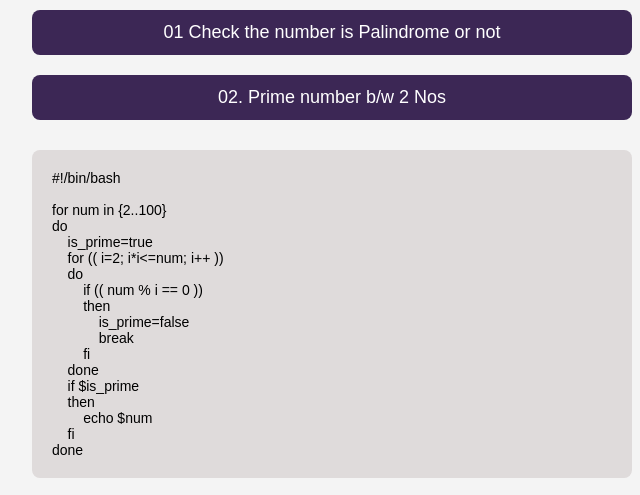
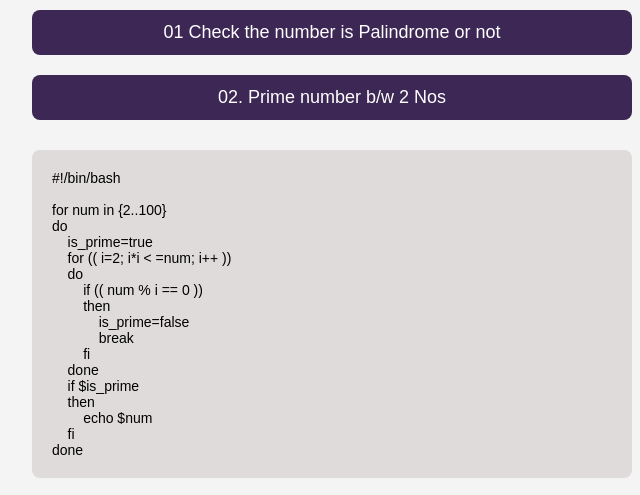
Before and after one commit to Teenu2105/Os-Lab-Prgms-, a plain HTML site: page index.html in a window 1280 px wide. Both pictures are taken after a click on the button "02. Prime number b/w 2 Nos". Shown: the top 495 px of the page, 308-948 px from the left. Drawn offline with Linux system fonts and the light colour scheme.

Commit message:
Update index.html

```diff
--- a/index.html
+++ b/index.html
@@ -119,7 +119,7 @@ fi
 for num in {2..100}
 do
     is_prime=true
-    for (( i=2; i*i<=num; i++ ))
+    for (( i=2; i*i &lt; =num; i++ ))
     do
         if (( num % i == 0 ))
         then
```
